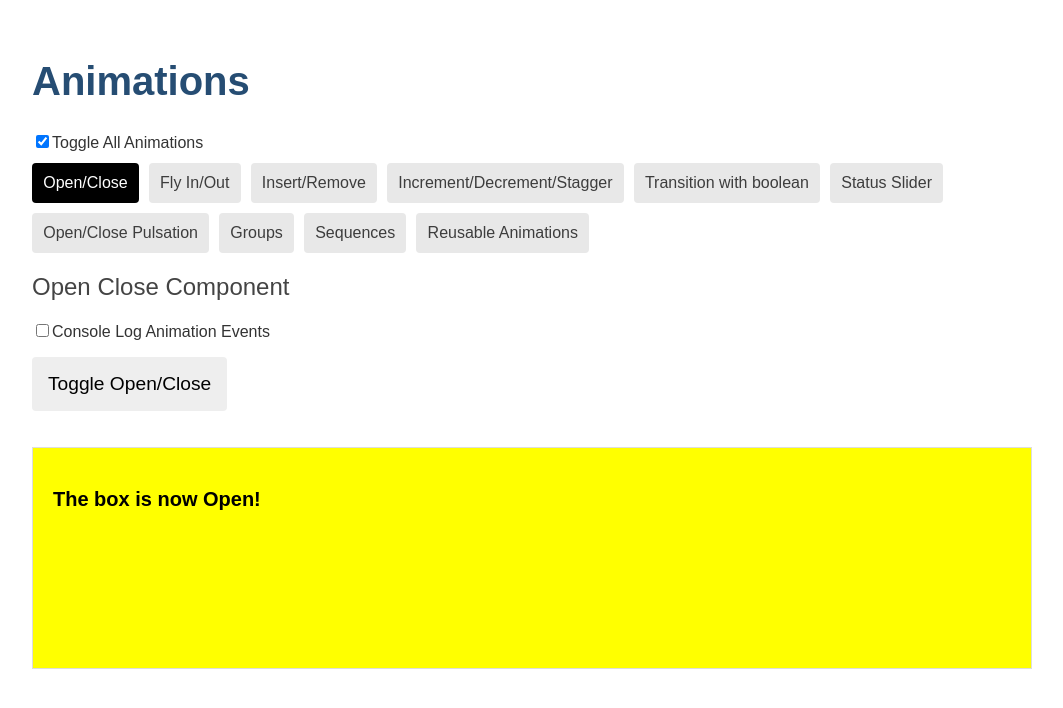
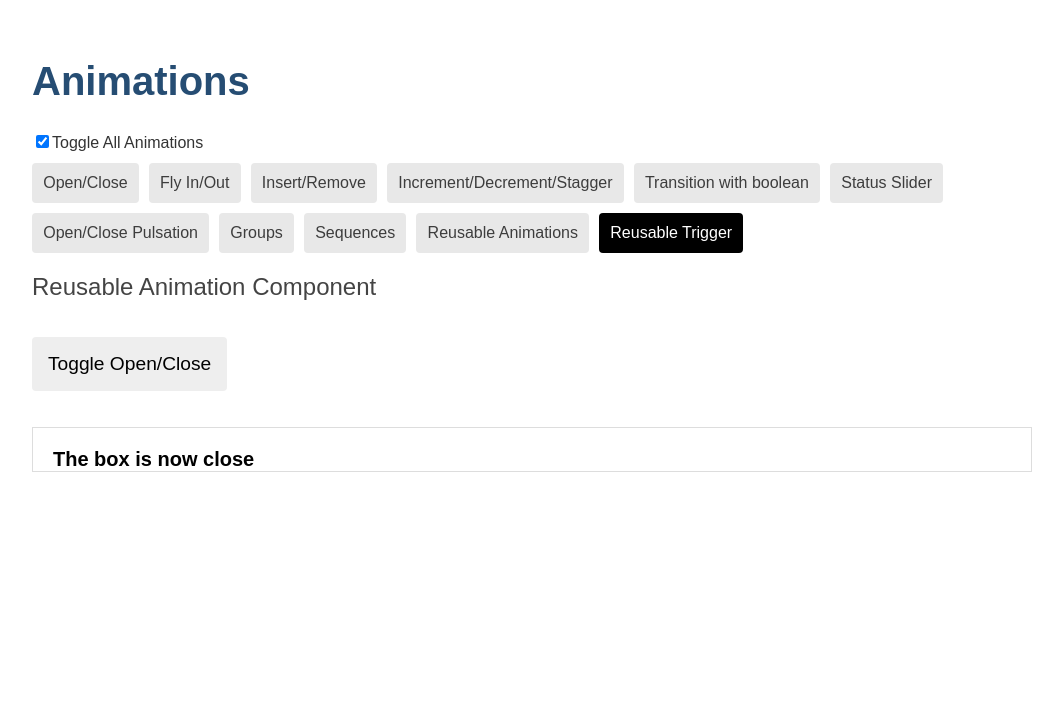
Before and after one commit to Florian935/angular-animation-demo, an Angular app: page /reusable-trigger in a window 1280 px wide. Before the commit this address led to /open-close. Shown: the top 708 px of the page, without its empty margins (108-1171 px from the left). Built offline with nearby package versions, Linux system fonts and the light colour scheme.

Commit message:
Feat: added reusable trigger

```diff
--- a/src/app/app-routing.module.ts
+++ b/src/app/app-routing.module.ts
@@ -71,6 +71,13 @@ const routes: Routes = [
             ),
     },
     {
+        path: 'reusable-trigger',
+        loadChildren: () =>
+            import('./pages/reusable-trigger/reusable-trigger.module').then(
+                (m) => m.ReusableTriggerModule
+            ),
+    },
+    {
         path: '',
         redirectTo: 'open-close',
         pathMatch: 'full',
--- a/src/app/app.component.html
+++ b/src/app/app.component.html
@@ -31,6 +31,9 @@
     <a [routerLink]="['reusable-animation']" routerLinkActive="active"
         >Reusable Animations</a
     >
+    <a [routerLink]="['reusable-trigger']" routerLinkActive="active"
+        >Reusable Trigger</a
+    >
 </nav>
 
 <div>
--- /dev/null
+++ b/src/app/pages/reusable-trigger/reusable-trigger-routing.module.ts
@@ -0,0 +1,11 @@
+import { NgModule } from '@angular/core';
+import { RouterModule, Routes } from '@angular/router';
+import { ReusableTriggerComponent } from './reusable-trigger.component';
+
+const routes: Routes = [{ path: '', component: ReusableTriggerComponent }];
+
+@NgModule({
+    imports: [RouterModule.forChild(routes)],
+    exports: [RouterModule],
+})
+export class ReusableTriggerRoutingModule {}
--- /dev/null
+++ b/src/app/pages/reusable-trigger/reusable-trigger.component.html
@@ -0,0 +1,11 @@
+<h2>Reusable Animation Component</h2>
+
+<button (click)="toggle()">Toggle Open/Close</button>
+
+<div
+    [@textColor]="isOpen ? 'open' : 'close'"
+    [@openClose]="isOpen ? 'open' : 'close'"
+    class="open-close-container"
+>
+    The box is now {{ isOpen ? "open" : "close" }}
+</div>
--- /dev/null
+++ b/src/app/pages/reusable-trigger/reusable-trigger.component.scss
@@ -0,0 +1,8 @@
+.open-close-container {
+    border: 1px solid #dddddd;
+    margin-top: 1em;
+    padding: 20px 20px 0px 20px;
+    color: #000000;
+    font-weight: bold;
+    font-size: 20px;
+}
--- /dev/null
+++ b/src/app/pages/reusable-trigger/reusable-trigger.component.ts
@@ -0,0 +1,19 @@
+import { Component } from '@angular/core';
+import {
+    borderAnimation,
+    triggerAnimation,
+} from 'src/app/shared/animations/animation';
+
+@Component({
+    selector: 'app-reusable-trigger',
+    templateUrl: './reusable-trigger.component.html',
+    styleUrls: ['./reusable-trigger.component.scss'],
+    animations: [triggerAnimation, borderAnimation],
+})
+export class ReusableTriggerComponent {
+    isOpen = false;
+
+    toggle(): void {
+        this.isOpen = !this.isOpen;
+    }
+}
--- a/src/app/shared/animations/animation.ts
+++ b/src/app/shared/animations/animation.ts
@@ -1,4 +1,11 @@
-import { animate, animation, style } from '@angular/animations';
+import {
+    animate,
+    animation,
+    style,
+    transition,
+    trigger,
+    useAnimation,
+} from '@angular/animations';
 
 export const transitionAnimation = animation([
     style({
@@ -8,3 +15,25 @@ export const transitionAnimation = animation([
     }),
     animate('{{ time }}'),
 ]);
+
+export const triggerAnimation = trigger('openClose', [
+    transition('open <=> close', [
+        useAnimation(transitionAnimation, {
+            params: {
+                height: 0,
+                opacity: 1,
+                backgroundColor: 'red',
+                time: '1s',
+            },
+        }),
+    ]),
+]);
+
+export const borderAnimation = trigger('textColor', [
+    transition('open <=> close', [
+        style({
+            color: 'blue',
+        }),
+        animate('1s'),
+    ]),
+]);
```
Also changed, not shown: src/app/pages/reusable-trigger/reusable-trigger.module.ts (added, +17 -0 lines), 1 other file (tests, documents, lock files or other folders).
